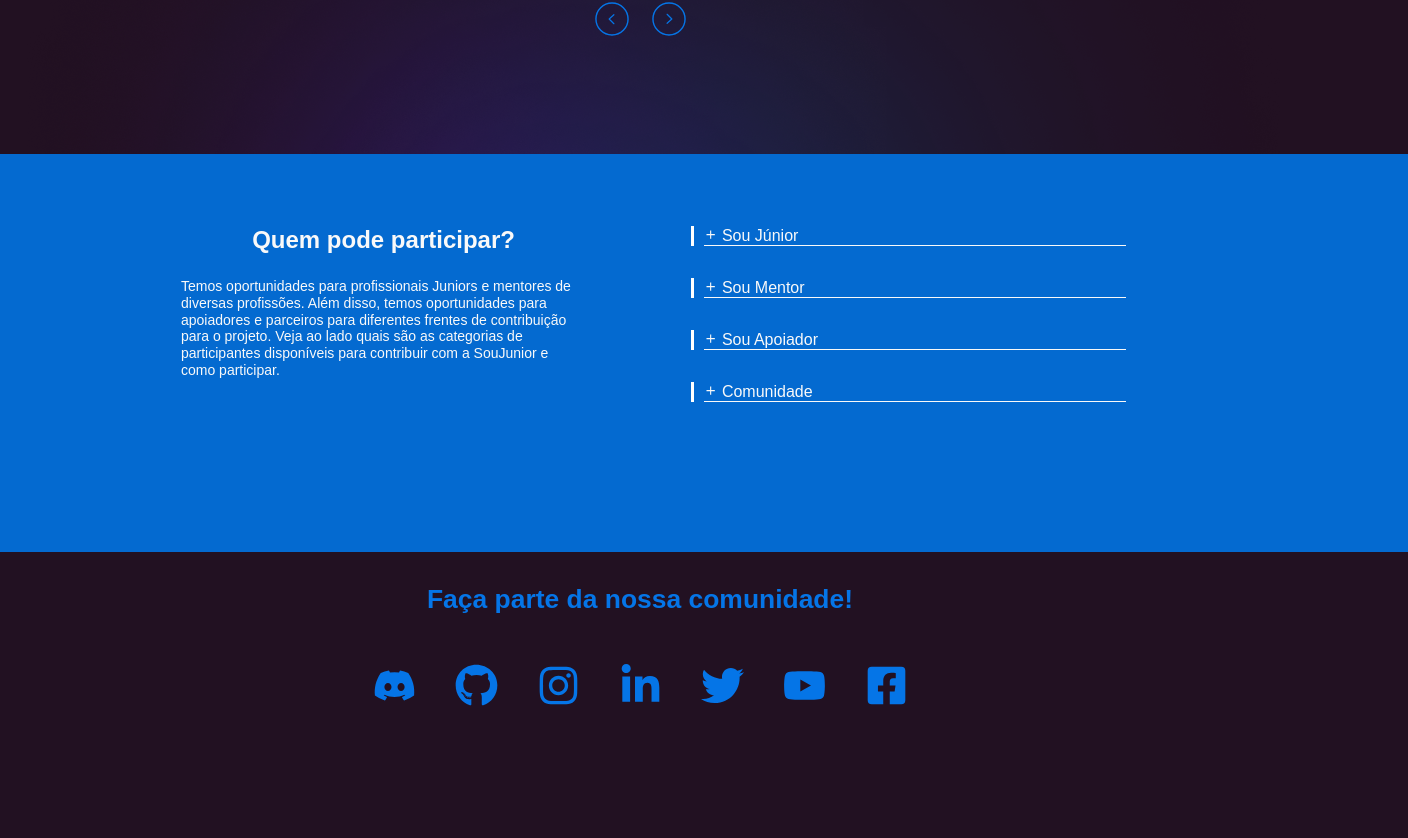
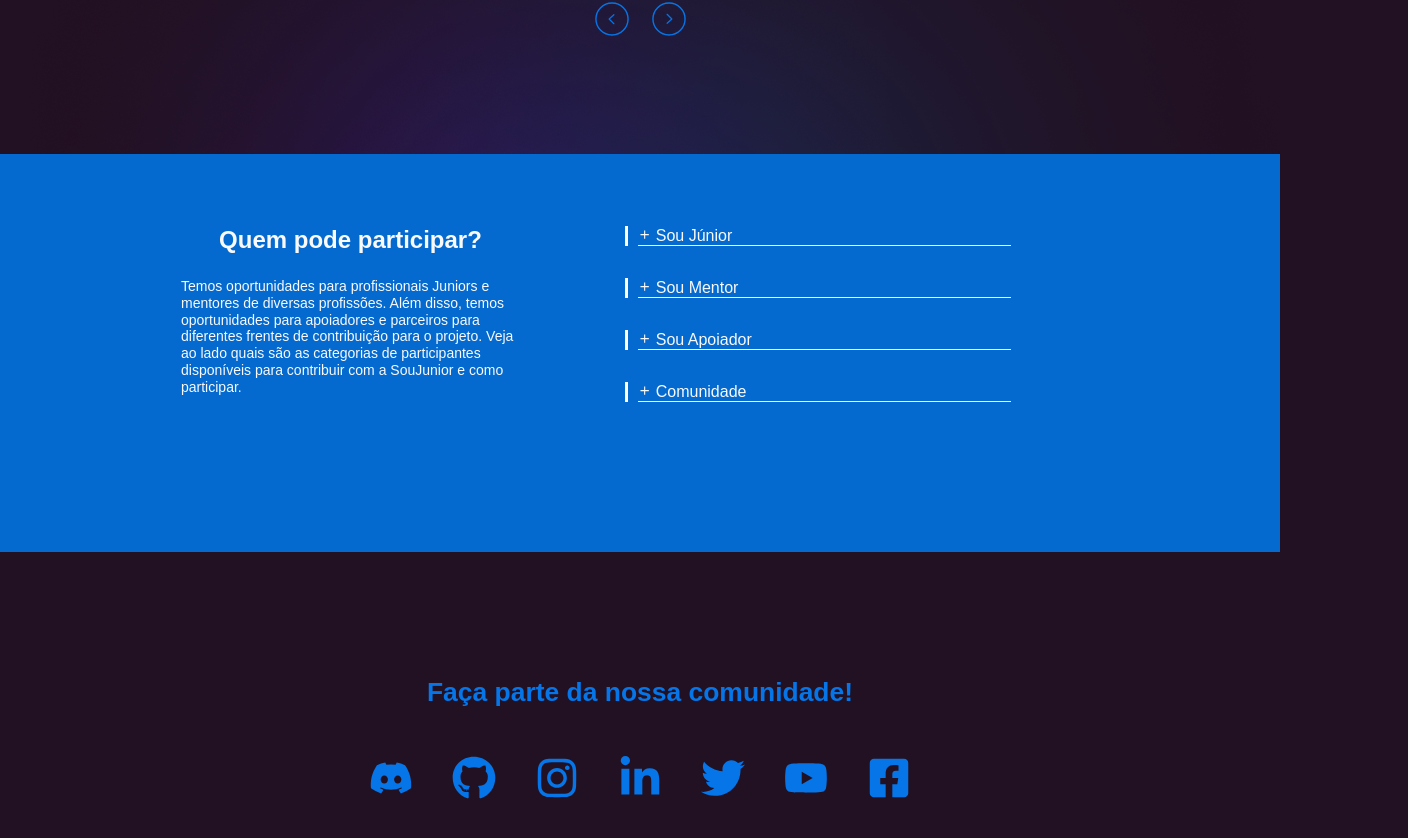
Before and after one commit to SouJunior/site-webapp, a Next.js app: page / in a window 1280 px wide. Shown: the part 1224-2062 px from the top of the page, 1408 px wide, since content can reach past the window. Before the commit the page ends 1973 px from the top, so only its background shows below. Built offline with nearby package versions, Linux system fonts and the light colour scheme; a web font is replaced by a local one.

Commit message:
Alterações no Css / Funções footer e participationSection

```diff
--- a/components/Footer/Footer.module.css
+++ b/components/Footer/Footer.module.css
@@ -1,14 +1,18 @@
 @import url("https://fonts.googleapis.com/css2?family=Radio+Canada:ital,wght@0,300;0,400;0,500;0,600;0,700;1,300;1,400;1,500;1,600;1,700&display=swap");
 
 .footerContainer {
-  display: flex;
-  flex-direction: column;
-  justify-content: center;
-  align-items: center;
+display: flex;
+flex-direction: column;
+justify-content: center;
+align-items: center;
+padding: 32px;
+gap: 48px;
+height: 187.27px;
+left: 64px;
+right: 63px;
+margin-bottom: 83.45px;
+margin-top: 97px;
 
-  padding: 32px;
-  top: 95px;
-  bottom: 95px;
 
 }
 
@@ -23,11 +27,13 @@
   color: rgba(5, 117, 231, 1);
   font-family: "Radio Canada", sans-serif;
   font-size: 26.4413px;
-  line-height: 31.73px;
+  font-style: normal;
+  font-weight: 600;
+  line-height: 32px;
   text-align: center;
   margin-bottom: 48px;
-  padding: 0;
-  gap: 13.22px;
+
+ /* gap: 13.22px;*/
 
 }
 
@@ -36,10 +42,11 @@
   justify-content: center;
   align-items: center;
   gap: 39px;
+
 }
 
 .icons a {
-  font-size: 43px;
+  font-size: 44px; /*Tamanho dos icones*/
   color: #0575e7;
   padding: 0;
   margin: 0;
--- a/components/Participation/Participation.module.css
+++ b/components/Participation/Participation.module.css
@@ -8,7 +8,7 @@ justify-content: center;
 align-items: flex-start;
 padding: 72px 176px;
 gap: 100px;
-width: 110vw;
+/*width: 100vw;*/
 height: auto;
 background-color: #046AD0;
 margin: auto;
@@ -43,12 +43,14 @@ color:rgba(4, 106, 208, 1);
 }
 
 .p{
-    align-items: left;
-    weight: 400;
+    display: flex;
+    flex-direction: column;
+    justify-content: flex-start;
+    align-items: flex-start;
+    padding: 8px;
+    gap: 8px;
     font-size: 14px;
-    Line-height: 16.8px;
-    padding: 5px;
-
+    line-height: 16.8px;
 
 }
 
@@ -58,7 +60,7 @@ flex-direction: column;
 align-items: flex-start;
 padding: 0px;
 gap: 32px;
-width: 559px;
+width: 589px;
 height: auto;
 color: rgba(4, 106, 208, 1);
 }
@@ -72,6 +74,8 @@ color: rgba(4, 106, 208, 1);
     font-size: 16px;
     line-height: 19px;
     }
+
+ /*Borda Esquerda das divs*/
 
  .textJr, .textMentor,.textSupporter, .textCommunity {
     width: 100%;
@@ -111,7 +115,7 @@ color: rgba(4, 106, 208, 1);
     border: none;
    }
 
-   /*Borda esquerda dos containers*/
+
 
 
 
@@ -145,4 +149,13 @@ color: rgba(4, 106, 208, 1);
 
     }
 
+    .p{
+        display: flex;
+        flex-direction: column;
+        justify-content: flex-start;
+        align-items: flex-start;
+
+
+    }
+
       }
--- a/components/Participation/ParticipationSection.jsx
+++ b/components/Participation/ParticipationSection.jsx
@@ -7,11 +7,13 @@ import styles from "./Participation.module.css";
 
 export const ParticipationSection = () => {
 
+    {/* Constantes usadas nas div. useState(false) indica que o estado daquela div será falso, ou seja, começará renderizada fechada */}
     const [textJr, setTextJr, ] = useState(false);
     const [textMentor, setTextMentor]= useState(false);
     const [textSupporter, setTextSupporter]= useState(false);
     const [textCommunity, setTextCommunity]= useState(false);
     const [icon, setIcon] = useState(IoMdAdd);
+
 
 
 return (
@@ -34,26 +36,25 @@ return (
 
 
         <div className={styles.textJr}>
-        <h3 className={styles.border}> <button type="button" className={styles.btn} onClick={()=> setTextJr(!textJr) && setIcon(IoIosClose) } > {icon} </button> Sou Júnior</h3>
+        <h3 className={styles.border}> <button type="button" className={styles.btn} onClick={()=> setTextJr(!textJr) && setIcon(IoIosClose) } > {textJr ? <IoIosClose /> : <IoMdAdd />} </button> Sou Júnior</h3>
 {
-
     textJr &&
 
     <>
     <p className={styles.p}>São as pessoas que querem trabalhar na área de tecnologia, estudam ou estão estudando
-    sobre a área de interesse, mas <b>ainda não tem toda experiência exigida</b> pelos
-    recrutadores e empresas para contratarem para uma vaga júnior.<br/>
-
+    sobre a área de interesse, mas <b>ainda não tem toda experiência exigida</b> pelos recrutadores e empresas para contratarem para uma vaga júnior.
+    <br />
     Se você identificou que possui interesse e, alguma das carreiras acima, mas ainda não
     tem experiência (seu perfil Junior será analisado pelo Linkedin),<b>pode aplicar para
-    participar do SouJunior, através do formulário de inscrição.</b><br/>
-
+    participar do SouJunior, através do formulário de inscrição.</b>
+    <br />
     Assim que tivermos vaga para sua área de interesse, analisaremos suas informações e caso
-    você seja um match, entraremos em contato.<br/>
-
+    você seja um match, entraremos em contato.
+    <br />
     Daremos sempre prioridade para aqueles que já participarem do servidor <b>SouJunior no Discor</b>
     e do <b>Github do SouJunior</b> por já estarem familiarizados com as ferramentas e sobre como o projeto funciona.
-    </p><br/>
+    </p>
+    <br />
     <button className={styles.button} ><a href="https://forms.gle/d7yFWXjCPj9CLFFN9"> Quero Participar</a></button>
 </>
 
@@ -61,9 +62,9 @@ return (
 
         </div>
 
-
+        {/* Na função onClick usei o UseState indicando a div .p como false (fechada) e a função renderiza ela para true (aberta). A mesma função usa os icones para fazer a troca o + para o x*/}
         <div className={styles.textMentor}>
-        <h3 className={styles.border}> <button type="button" className={styles.btn} onClick={()=> setTextMentor(!textMentor)}><IoMdAdd /></button> Sou Mentor</h3>
+        <h3 className={styles.border}> <button type="button" className={styles.btn} onClick={()=> setTextMentor(!textMentor) && setIcon(IoIosClose)}>{textMentor ? <IoIosClose /> : <IoMdAdd />}</button> Sou Mentor</h3>
         {
 
 textMentor &&
@@ -80,7 +81,7 @@ textMentor &&
 
 
 <div className={styles.textSupporter}>
-<h3 className={styles.border}> <button type="button" className={styles.btn} onClick={()=> setTextSupporter(!textSupporter)}><IoMdAdd /></button> Sou Apoiador</h3>
+<h3 className={styles.border}> <button type="button" className={styles.btn} onClick={()=> setTextSupporter(!textSupporter) && setIcon(IoIosClose)}>{textSupporter ? <IoIosClose /> : <IoMdAdd />}</button> Sou Apoiador</h3>
 {
 
     textSupporter &&
@@ -102,7 +103,7 @@ textMentor &&
 
 
 <div className={styles.textCommunity}>
-<h3 className={styles.border}> <button type="button" className={styles.btn} onClick={()=> setTextCommunity(!textCommunity)}><IoMdAdd /></button> Comunidade</h3>
+<h3 className={styles.border}> <button type="button" className={styles.btn} onClick={()=> setTextCommunity(!textCommunity) && setIcon(IoIosClose)}>{textCommunity ? <IoIosClose /> : <IoMdAdd />}</button> Comunidade</h3>
 {
     textCommunity &&
 
```
